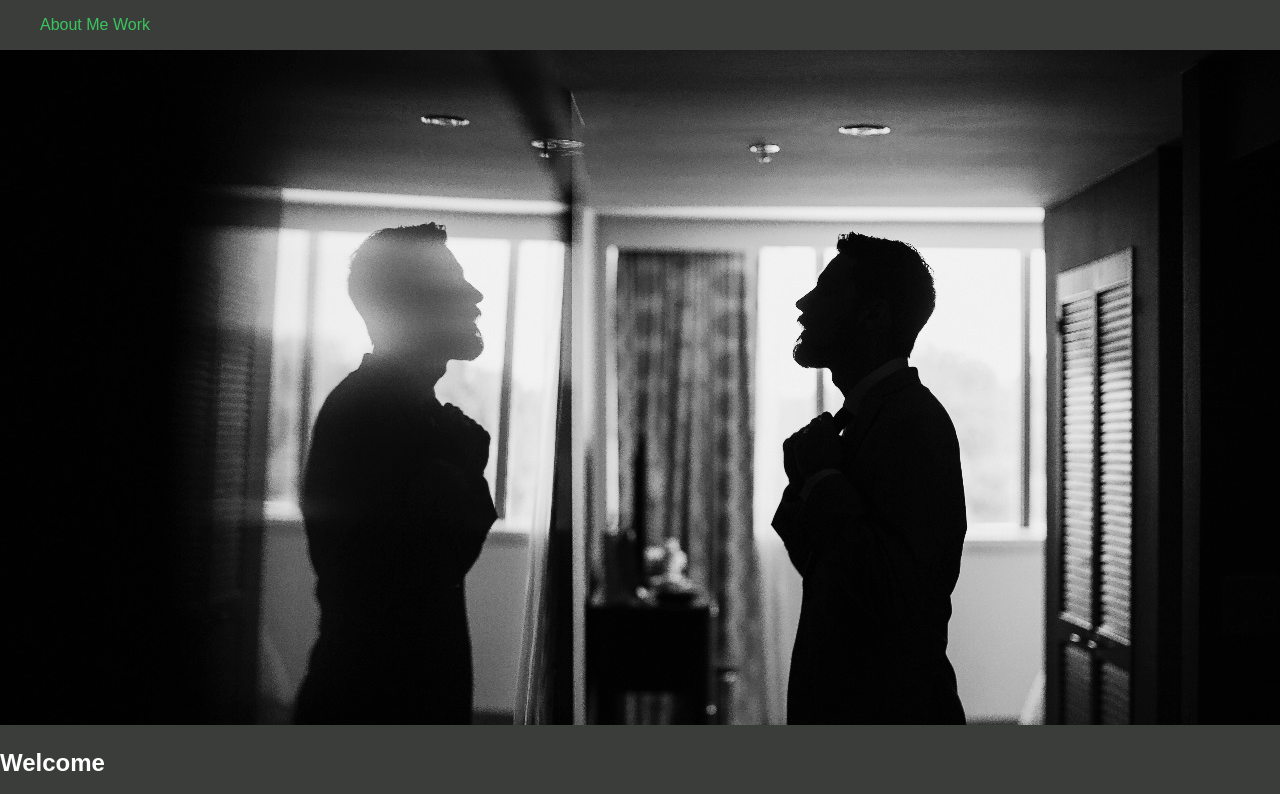
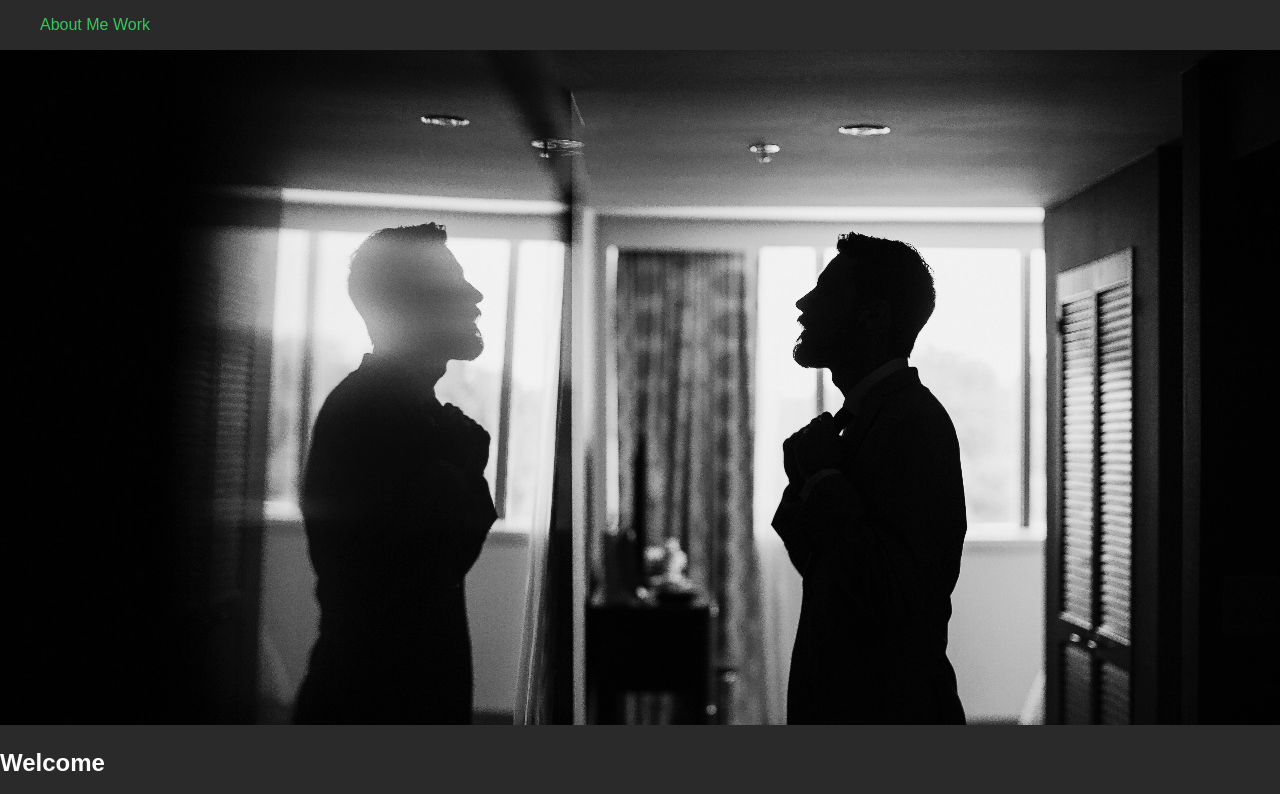
Before and after one commit to rboddy/ryanboddydotnet, a plain HTML site: page index.html in a window 1280 px wide. Shown: the top 794 px of the page. Drawn offline with Linux system fonts and the light colour scheme.

Commit message:
Darkening the BG a little bit

```diff
--- a/main.scss
+++ b/main.scss
@@ -1,7 +1,7 @@
 $oswald: "Oswald", sans-serif;
 $contentFont: Arial, sans-serif;
 $green: #39c65f;
-$gray: #3b3d3b;
+$gray: #2a2a2a;
 
 body,
 html {
```
Also changed, not shown: main.css.
